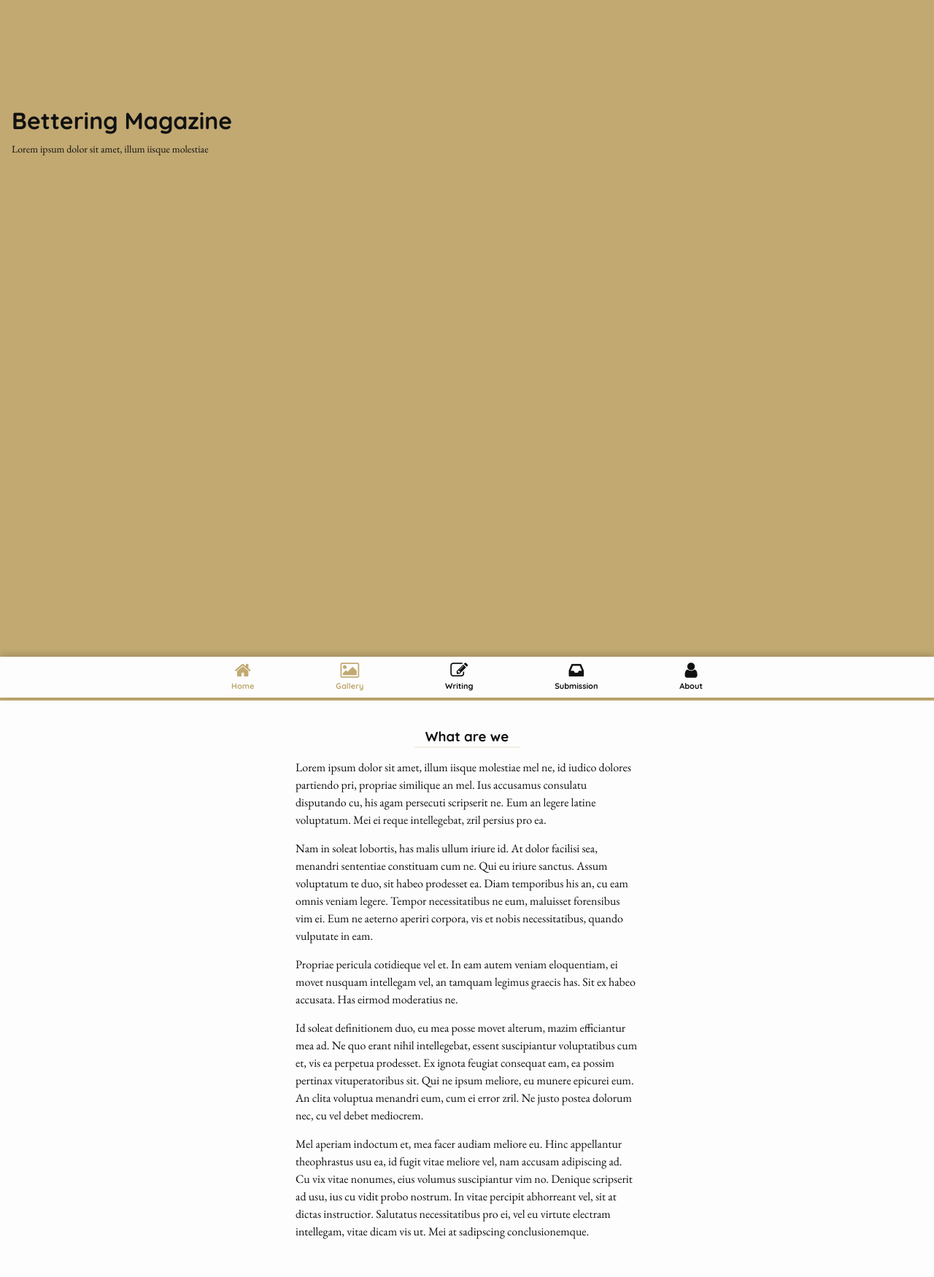
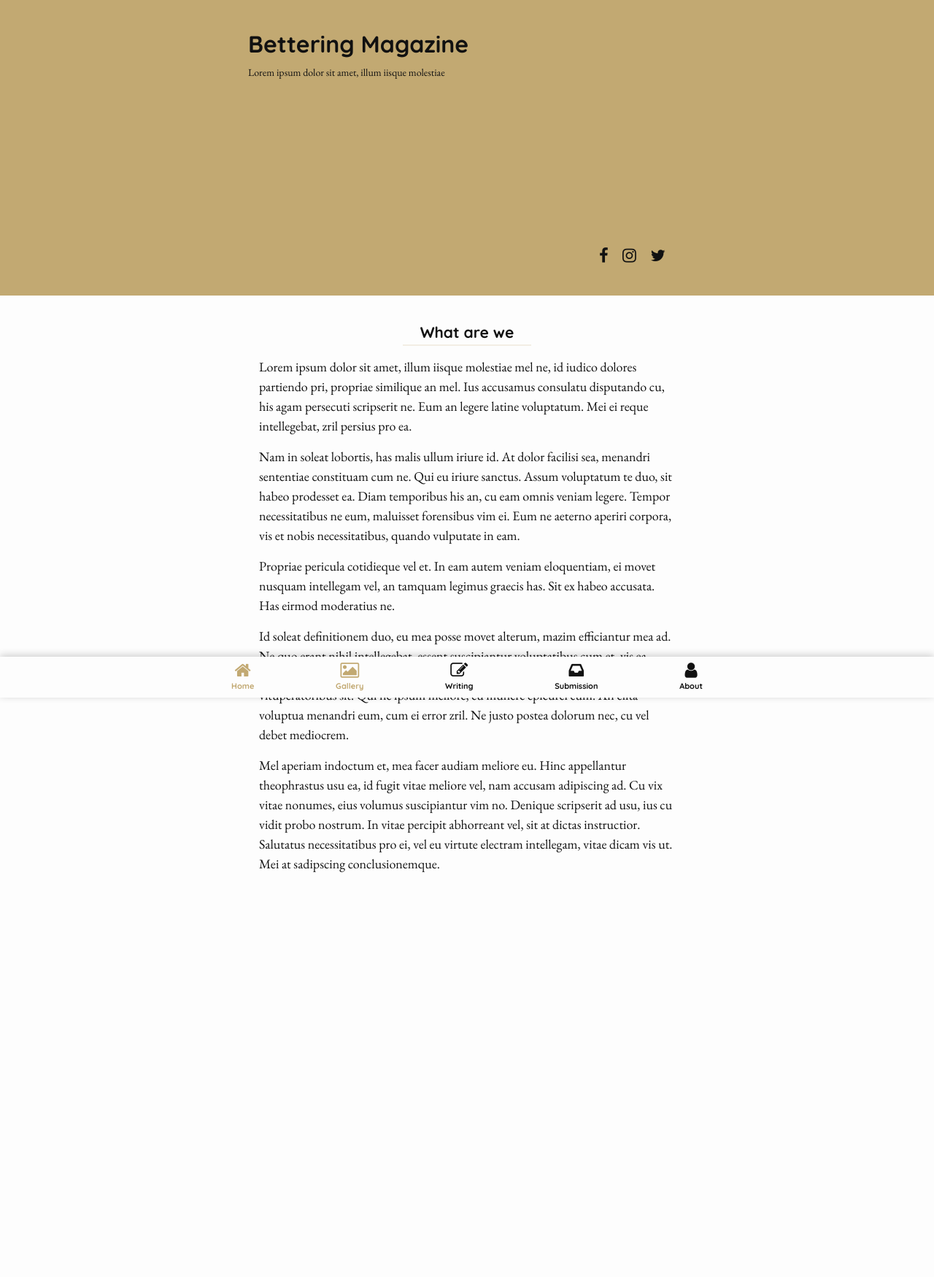
Before and after one commit to betteringmag/betteringmag.github.io, a Jekyll site: the page built from index.html, in a window 1280 px wide. Shown: the whole page at 73% size. Built offline with Jekyll 4.4.1, drawn with Linux system fonts in a browser that asks for light colours; nearby versions of some CDN libraries; after the commit the page ends 1247 px from its top, so only the background shows below that.

Commit message:
Add some media queries

```diff
--- a/_sass/_components.scss
+++ b/_sass/_components.scss
@@ -3,6 +3,12 @@
 	max-width: 500px;
 	margin: 20px auto;
 	padding: 15px;
+}
+
+@media (min-width: 768px) {
+	.container {
+		max-width: 600px;
+	}
 }
 
 .intro {
--- a/_sass/_jumbotron.scss
+++ b/_sass/_jumbotron.scss
@@ -4,12 +4,19 @@
 	height: 75vw;
 	background-color: $brand-color;
 	padding: 16px;
+
+	.container {
+		height: 100%;
+		margin: 0 auto;
+		position: relative;
+		padding: 0;
+		padding-top: 20px;
+	}
 }
 
 .jumbotron__h2 {
 	font-family: $heading-font-family;
 	font-size: 32px;
-	margin-top: 10%;
 	margin-bottom: 5px;
 }
 
@@ -28,5 +35,25 @@
 		margin: 8px;
 		font-size: 22px;
 	}
+}
 
+@media screen and (min-width: 420px) {
+	.jumbotron {
+		height: 65vw;
+	}
 }
+@media screen and (min-width: 550px) {
+	.jumbotron {
+		height: 55vw;
+	}
+}
+@media screen and (min-width: 900px) {
+	.jumbotron {
+		height: 45vw;
+	}
+}
+@media screen and (min-width: 1024px) {
+	.jumbotron {
+		height: 45vh;
+	}
+}
--- a/css/main.scss
+++ b/css/main.scss
@@ -8,7 +8,7 @@
 // Our variables
 $base-font-family: "EB Garamond", "Times New Roman", serif;
 $heading-font-family: "Quicksand", "Helvetica", sans-serif;
-$base-font-size:   16px;
+$base-font-size:   1rem;
 $base-font-weight: 400;
 $small-font-size:  $base-font-size * 0.875;
 $base-line-height: 1.5;
@@ -46,6 +46,16 @@ $on-laptop:        800px;
     box-sizing: border-box;
 }
 
+:root {
+    font-size: 16px;
+}
+
+@media (min-width: 670px) {
+    :root {
+        font-size: 18px;
+    }
+}
+
 // Import partials from `sass_dir` (defaults to `_sass`)
 @import
         "https://fonts.googleapis.com/css?family=Quicksand:700|EB+Garamond",
--- a/index.html
+++ b/index.html
@@ -17,12 +17,14 @@
 	<body>
 
 		<div class="jumbotron">
+			<div class="container">
 				<h2 class="jumbotron__h2">{{ site.title }}</h2>
 				<p class="jumbotron__p">Lorem ipsum dolor sit amet, illum iisque molestiae</p>
 				<div class="jumbotron__social">
 					<i class="fa fa-facebook"></i>
 					<i class="fa fa-instagram"></i>
 					<i class="fa fa-twitter"></i>
+				</div>
 			</div>
 		</div>
 
```
Lines whose indentation alone changed are shown as unchanged.
